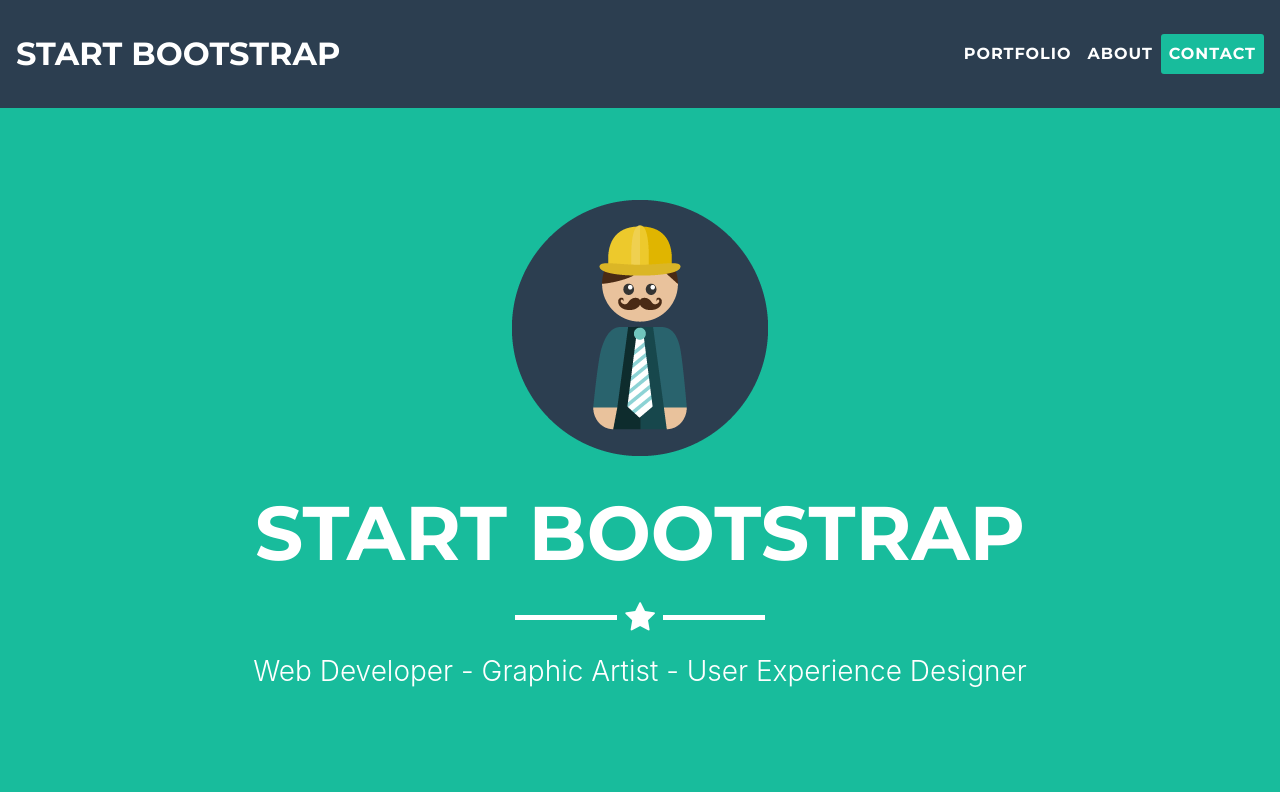
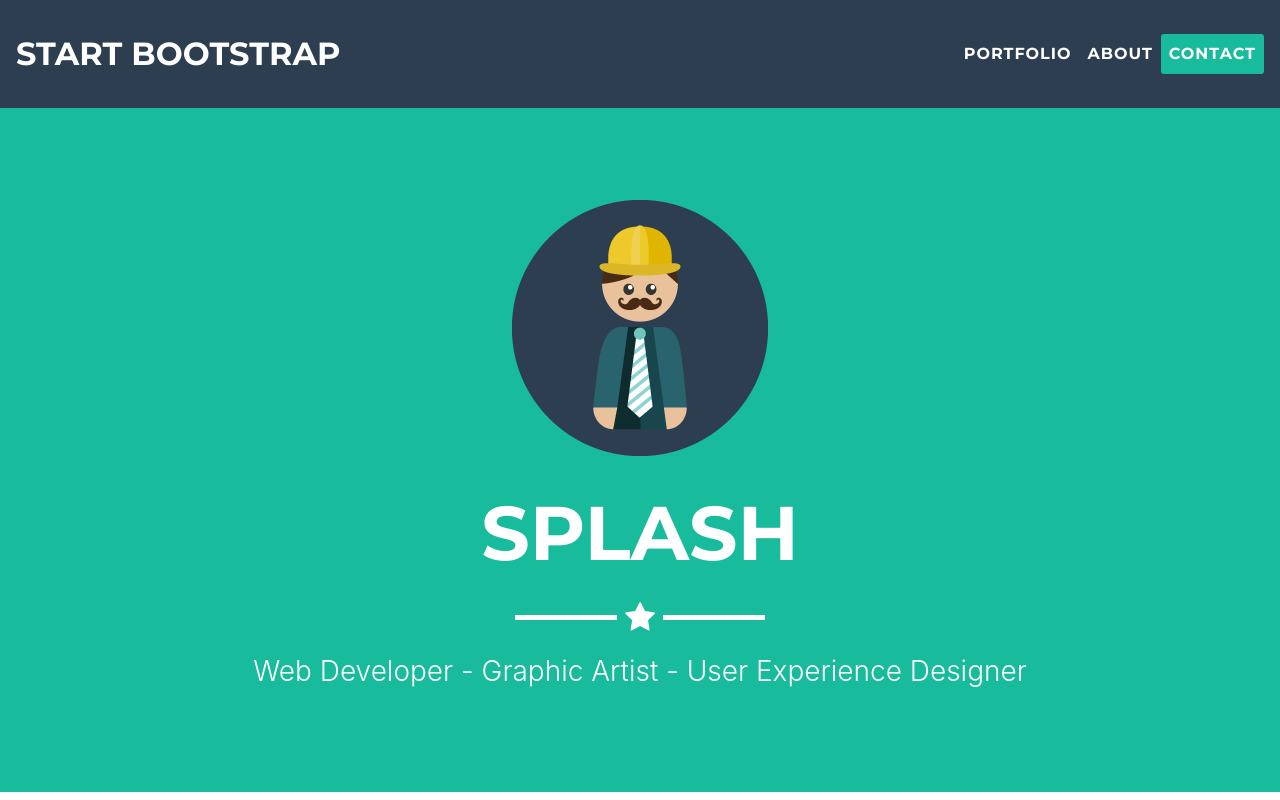
Before and after one commit to mudassirsahto/riversafe, a website with bundled scripts: page startbootstrap-freelancer-gh-pages/index.html in a window 1280 px wide. Shown: the top 800 px of the page. Built offline with nearby package versions, Linux system fonts and the light colour scheme.

Commit message:
Changed the text

```diff
--- a/startbootstrap-freelancer-gh-pages/index.html
+++ b/startbootstrap-freelancer-gh-pages/index.html
@@ -52,7 +52,7 @@
       <div class="container">
         <img class="img-fluid" src="img/profile.png" alt="">
         <div class="intro-text">
-          <span class="name">Start Bootstrap</span>
+          <span class="name">SPLASH</span>
           <hr class="star-light">
           <span class="skills">Web Developer - Graphic Artist - User Experience Designer</span>
         </div>
```
